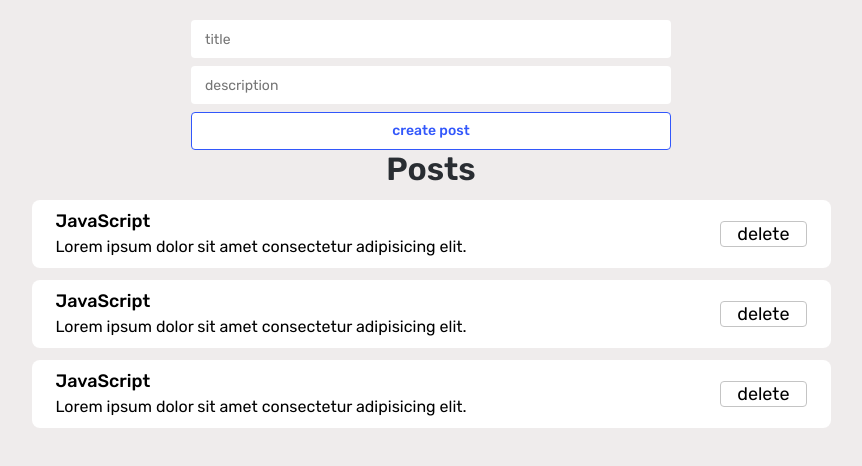
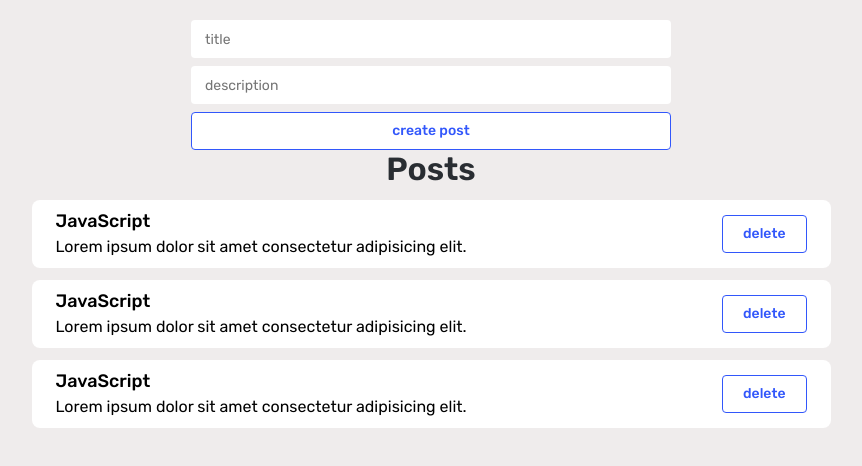
Before and after one commit to SlavaAndreievvvv/posts-app, a React (Vite) app: page / in a window 1280 px wide. Shown: the top 466 px of the page, without its empty margins (209-1071 px from the left). Built offline with nearby package versions, Linux system fonts and the light colour scheme.

Commit message:
add deleting

```diff
--- a/src/App/App.jsx
+++ b/src/App/App.jsx
@@ -27,11 +27,19 @@ export const App = () => {
     setPosts([...posts, newPost]);
   };
 
+  const removePost = (post) => {
+    setPosts(posts.filter((p) => p.id !== post.id));
+  };
+
   return (
     <div className={styles.App}>
       <div className={clsx(styles.container)}>
         <PostForm create={createPost} />
-        <PostsList posts={posts} />
+        {posts.length !== 0 ? (
+          <PostsList remove={removePost} posts={posts} />
+        ) : (
+          <div className={styles.notPosts}>Not Posts</div>
+        )}
       </div>
     </div>
   );
--- a/src/App/App.module.css
+++ b/src/App/App.module.css
@@ -12,3 +12,9 @@
   padding: 0 16px;
   margin: 0 auto;
 }
+
+.notPosts {
+  display: flex;
+  justify-content: center;
+  padding: 20px;
+}
--- a/src/Components/UI/PostItem/PostItem.jsx
+++ b/src/Components/UI/PostItem/PostItem.jsx
@@ -1,16 +1,17 @@
 import styles from "./PostItem.module.css";
 import clsx from "clsx";
 import PropTypes from "prop-types";
+import { Button } from "../Button";
 
-export const PostItem = ({ title, desc }) => {
+export const PostItem = (props) => {
   return (
     <div className={styles.post}>
       <div className={styles.postContent}>
-        <p className={clsx(styles.title, styles.text)}>{title}</p>
-        <p className={clsx(styles.desc, styles.text)}>{desc}</p>
+        <p className={clsx(styles.title, styles.text)}>{props.post.title}</p>
+        <p className={clsx(styles.desc, styles.text)}>{props.post.desc}</p>
       </div>
       <div className={styles.postBtn}>
-        <button className={clsx(styles.delete, styles.text)}>delete</button>
+        <Button onClick={() => props.remove(props.post)}>delete</Button>
       </div>
     </div>
   );
--- a/src/Components/UI/PostsList/PostsList.jsx
+++ b/src/Components/UI/PostsList/PostsList.jsx
@@ -2,12 +2,12 @@ import styles from "./PostsList.module.css";
 import PropTypes from "prop-types";
 import { PostItem } from "../PostItem";
 
-export const PostsList = ({ posts, title }) => {
+export const PostsList = ({ posts, title, remove }) => {
   return (
     <div className={styles.PostsList}>
       <h1 className={styles.title}>{title}</h1>
       {posts.map((post) => (
-        <PostItem title={post.title} desc={post.desc} key={post.id} />
+        <PostItem remove={remove} post={post} key={post.id} />
       ))}
     </div>
   );
```
